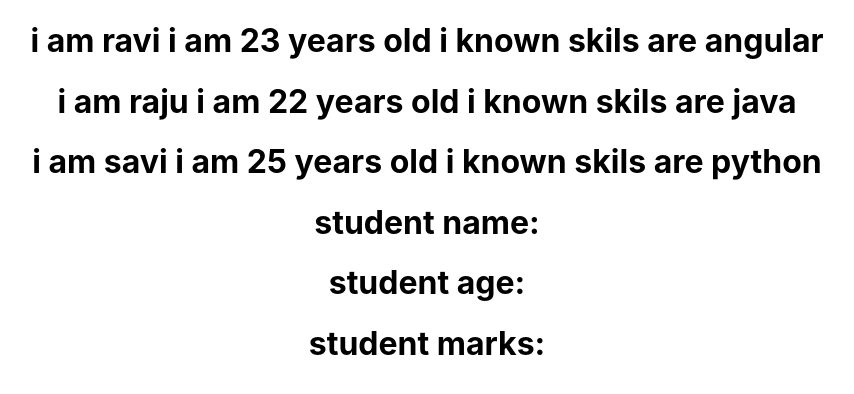
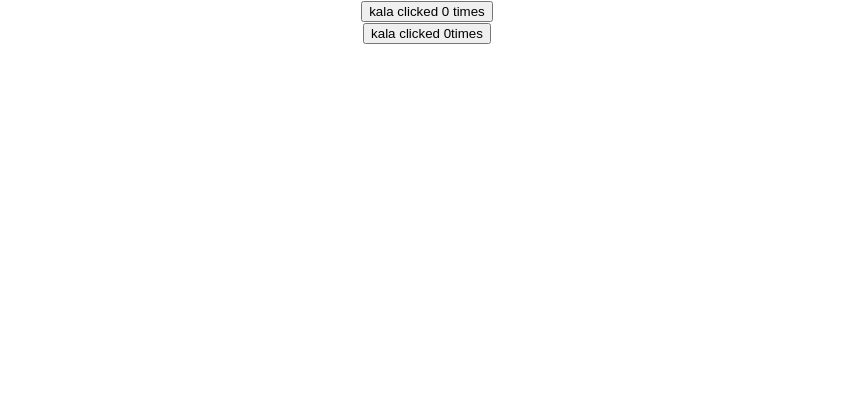
Before and after one commit to suryakalakasim/react, a React (Create React App) app: page / in a window 1280 px wide. Shown: the top 394 px of the page, without its empty margins (213-1067 px from the left). Built offline with nearby package versions, Linux system fonts and the light colour scheme.

Commit message:
HOC components

```diff
--- a/src/App.js
+++ b/src/App.js
@@ -9,18 +9,23 @@ import EvenntBind from "./components/EventBind";
 import UseStatehook from "./components/Hooks";
 import Conditionalrender from "./components/conditinal rendaringMethods";
 import List from "./components/listofrendering";
-
+import Lifecyclemethod from "./components/lifecycle";
+import ClickCounter from "./components/clickCounter";
+import HoverCounter from "./components/HoverCounter";
 function App() {
    return <div className="App">
-<List/>
+{/*<List/>*/}
 {/*<ComponentA/>*/}
 {/*<Arrays/>*/}
-<Propertices/>
+{/*<Propertices/>*}
 {/*<FunctionClick/>*/}
 {/*<ClassClick/>*/}
 {/*<EvenntBind/>*/}
 {/*<Conditionalrender/>*/}
 {/*<UseStatehook/>*/}
+{/*<Lifecyclemethod/>*/}
+<ClickCounter/>
+<HoverCounter/>
   </div>
     }
 
--- /dev/null
+++ b/src/components/HoverCounter.js
@@ -0,0 +1,22 @@
+import React from "react";
+import UpdatedComponent from "./count";
+class HoverCounter extends React.Component{
+    constructor(props){
+        super(props)
+        this.state={
+            count:0
+        }
+    }
+    incrementCount=()=>{
+        this.setState(prevstate=>{
+            return{count:prevstate.count+1}
+        })
+    }
+    render(){
+        const{count}=this.state
+        return<div>
+            <button onMouseOver={this.incrementCount}>{this.props.name} clicked {count}times</button>
+        </div>
+    }
+}
+export default UpdatedComponent  (HoverCounter);
--- /dev/null
+++ b/src/components/clickCounter.js
@@ -0,0 +1,26 @@
+import React from "react";
+import UpdetedComponent from "./count";
+class ClickCounter extends React.Component{
+    constructor(props){
+        super(props)
+        this.state={
+            count:0
+        }
+    }
+
+
+
+incrementCount=()=>{
+this.setState(prevstate=>{
+    return{count:prevstate.count+1}
+})
+}
+render(){
+    const{count}=this.state
+    return <div>
+        <button onClick={this.incrementCount}>{this.props.name} clicked {count} times</button>
+    </div>
+}
+
+}
+export default UpdetedComponent (ClickCounter);
--- /dev/null
+++ b/src/components/count.js
@@ -0,0 +1,11 @@
+import React from "react";
+
+const UpdatedComponent= OriginalComponent=>{
+    class NewComponent extends React.Component{
+        render(){
+            return<OriginalComponent name="kala"/>
+        }
+    }
+    return NewComponent
+}
+export default UpdatedComponent;
--- a/src/components/destraturingofprops.js
+++ /dev/null
@@ -1,12 +0,0 @@
-import React from "react";
-
-function Dstraturingprops(obj){
-
-
-    return<div>
-        <h1>student name:{obj.name}</h1>
-        <h1>student age:{obj.age}</h1>
-        <h1>student marks:{obj.marks}</h1>
-    </div>
-}
-export default Dstraturingprops;
--- /dev/null
+++ b/src/components/lifecycle.js
@@ -0,0 +1,41 @@
+import React from "react";
+import Lifecyclemethod1 from "./lifecyclemethod";
+
+
+class Lifecyclemethod extends React.Component{
+constructor(props){
+    super(props)
+    console.log("constractormethod called")
+    this.state={
+        msg:"welcom to"
+    }
+}
+componentDidMount(){
+
+    console.log("componentDidmount")
+}
+componentDidUpdate(){
+
+    console.log("componentDidupdate")
+}
+
+HandelSubmit=()=>{
+    this.setState({
+        msg:"I learing the"
+
+    })
+}
+render(){
+console.log("render method called")
+return<div>
+    <h1>{this.state.msg}Lifecyclemethod</h1>
+    <button  type="button"onClick={this.HandelSubmit}>change state</button>
+    <Lifecyclemethod1/>
+</div>
+
+
+}
+
+
+}
+export default Lifecyclemethod;
--- /dev/null
+++ b/src/components/lifecyclemethod.js
@@ -0,0 +1,26 @@
+import React from "react";
+
+class Lifecyclemethod1 extends React.Component{
+constructor(props){
+    super(props)
+    console.log("constractormethod1 called")
+
+}
+componentDidMount(){
+    console.log("component Didmount1")
+}
+componentDidUpdate(){
+    console.log("componentDidupdate1")
+}
+render(){
+console.log("render method called1")
+return<div>
+    <h1>Lifecyclemethod1</h1>
+</div>
+
+
+}
+
+
+}
+export default Lifecyclemethod1;
--- a/src/components/props.js
+++ b/src/components/props.js
@@ -1,6 +1,5 @@
 import React from "react";
 import  Studentnipo from "./studentnipo"
-import Dstraturingprops from "./destraturingofprops";
 function Propertices(props){
 
     let arry =["ravi","raju","siva"]
@@ -10,7 +9,7 @@ function Propertices(props){
     return <div>
 
 {/*<Studentnipo student={arry} number={201} obj={object} studentgrade={grade?"gradeA":"gradeB"}arrayofobj={arrayofobject}/>*/}
- <Dstraturingprops obj={object}/>
+
 
     </div>
 }
```
